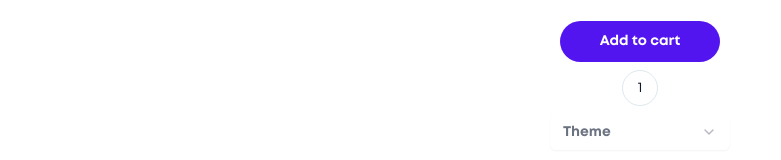
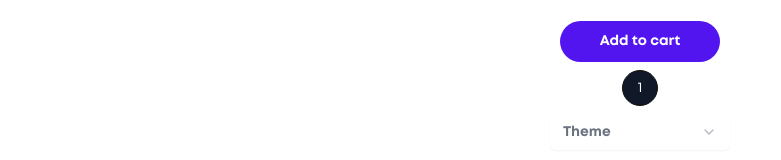
Before and after one commit to AMOV-team/nice-gadgets-frontend, a React (Vite) app: page /#/ in a window 1280 px wide. Shown: the part 425-585 px from the top of the page, without its empty margins (0-781 px from the left). Built offline with nearby package versions, Linux system fonts and the light colour scheme.

Commit message:
merge footer branch into develop

```diff
--- a/src/components/atoms/buttons/PaginationButton.tsx
+++ b/src/components/atoms/buttons/PaginationButton.tsx
@@ -8,7 +8,7 @@ type PaginationButtonProps = {
 
 export const PaginationButton: React.FC<PaginationButtonProps> = ({
   text,
-  selected = false,
+  selected = true,
   onSelect,
 }) => {
   return (
@@ -21,15 +21,17 @@ export const PaginationButton: React.FC<PaginationButtonProps> = ({
         box-border
         border-solid border-[1px]
         transition-all duration-200
-        hover:border-primary
+        hover:border-custom-primary
         ${
           selected ?
-            'bg-primary text-white border-primary'
+            'bg-primary text-white border-custom-primary'
           : 'text-primary border-elements'
         }
         `}
     >
-      <span className="text-body font-mont">{text}</span>
+      <span className="flex items-center justify-center text-body font-mont leading-[36px]">
+        {text}
+      </span>
     </a>
   );
 };
```
